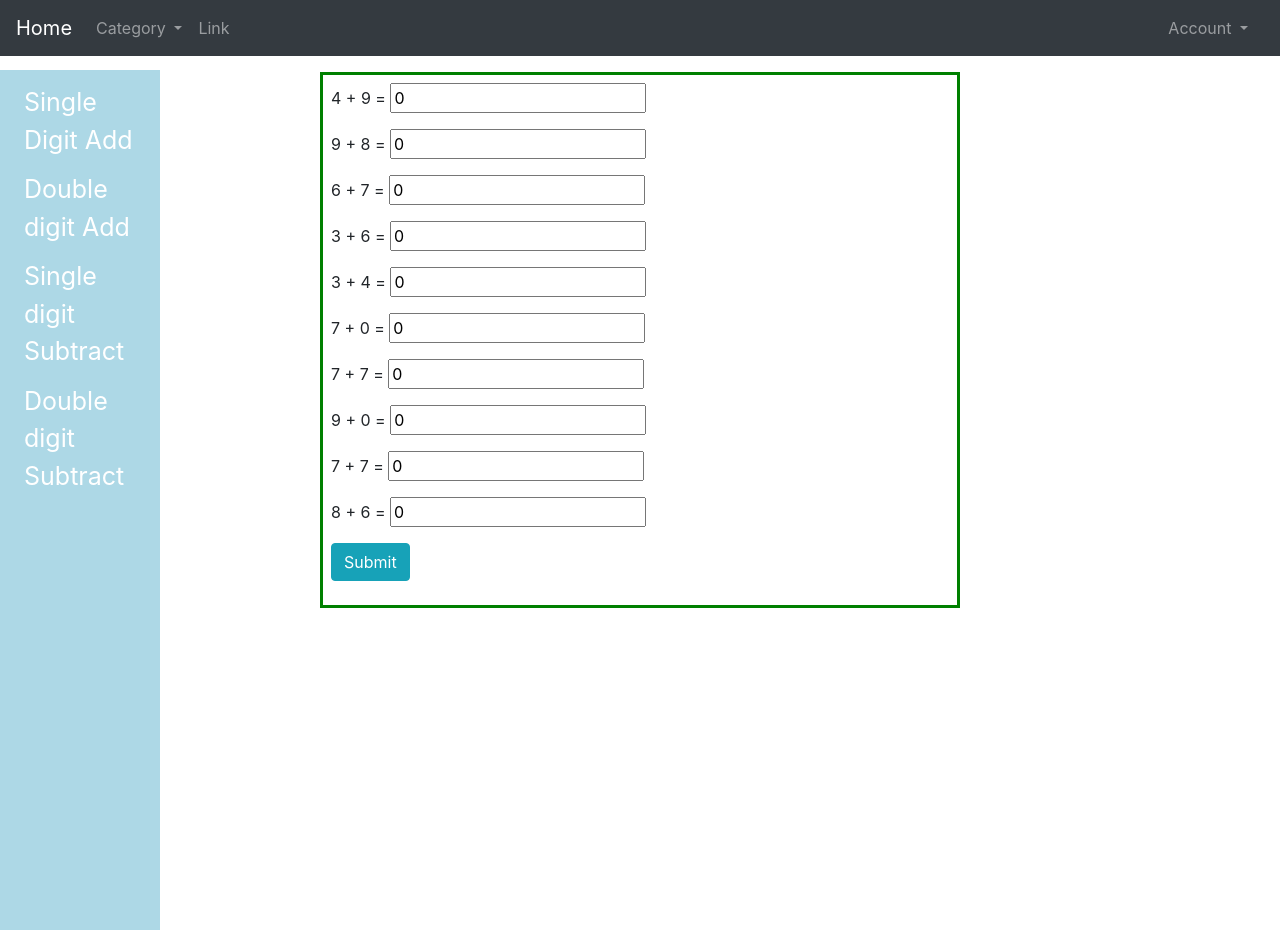
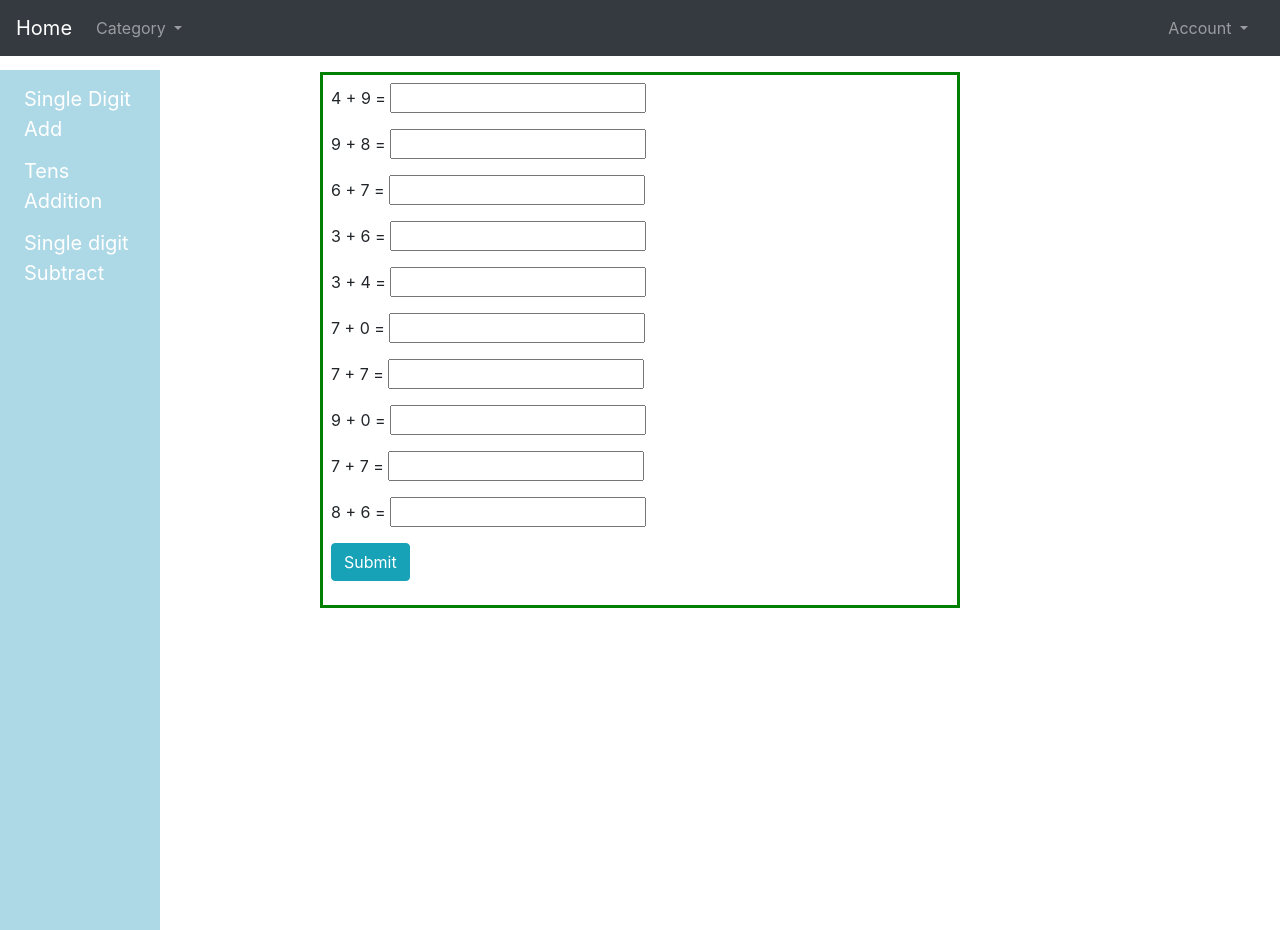
Before and after one commit to kaviraja81/mathsquiz, a Django app: page /grade1/add/1/ in a window 1280 px wide. Run offline with Django 3.2, Linux system fonts and the light colour scheme; some libraries are stand-ins or nearby versions.

Commit message:
Added all urls and divided by grades

```diff
--- a/mywebsite/maths/templates/maths/addition.html
+++ b/mywebsite/maths/templates/maths/addition.html
@@ -18,11 +18,18 @@
 <div class=" container center p-2">
 <form method="POST" action=""style="">
       {% csrf_token%}
+      {% for each_number1,each_number2,validate_val,output in  zippedlist %}
+      {% if operator == '-' %}
+         {% if each_number1  < each_number2 %}
+           <p >       {{ each_number2}}  {{ operator }}     {{ each_number1 }}  =
+         {% else %}
+         <p >       {{ each_number1}}  {{ operator }}     {{ each_number2 }}  =
 
-    {% for each_number1,each_number2,validate_val,output in  zippedlist %}
-        <p >       {{ each_number1}}  +      {{ each_number2 }}  =
-
-          {% if  not validate_val %}
+         {% endif %}
+      {% else %}
+          <p >       {{ each_number1}}  {{ operator }}     {{ each_number2 }}  =
+      {% endif %}
+      {% if  not validate_val %}
                <input type="text" name="inputans">
                <span style= "color:red">Please fill in the answer</span>
             {%else %}
--- a/mywebsite/maths/templates/maths/homepage.html
+++ b/mywebsite/maths/templates/maths/homepage.html
@@ -19,7 +19,7 @@
         <div class="card-body">
         <h5 class="card-title">Grade 2</h5>
         <p class="card-text">Maths Worksheets for Grade 2</p>
-        <a href="#" class="btn btn-primary stretched-link">Worksheets</a>
+        <a href="/grade2" class="btn btn-primary stretched-link">Worksheets</a>
         </div>
     </div>
 
--- a/mywebsite/maths/templates/maths/includes/navbar.html
+++ b/mywebsite/maths/templates/maths/includes/navbar.html
@@ -14,15 +14,15 @@
             Category </a>
 
         <div class="dropdown-menu" aria-labelledby="navbarDropdown">
-          <a class="dropdown-item" href="/register">Grade1</a>
-          <a class="dropdown-item" href="/login">Grade2</a>
+          <a class="dropdown-item" href="/grade1">Grade1</a>
+          <a class="dropdown-item" href="/grade2">Grade2</a>
           <div class="dropdown-divider"></div>
           <a class="dropdown-item" href="#">Something else here</a>
         </div>
       </li>
-        <li class="nav-item">
+        <!-- <li class="nav-item">
           <a class="nav-link" href="#">Link</a>
-        </li>
+        </li> -->
 
         <!-- <li class="nav-item">
           <a class="nav-link disabled" href=
--- a/mywebsite/maths/templates/maths/includes/verticalnavbar.html
+++ b/mywebsite/maths/templates/maths/includes/verticalnavbar.html
@@ -29,7 +29,7 @@
     .sidenav a {
         padding:6px 8px 6px 16px;
         text-decoration: none;
-        font-size:25px;
+        font-size:20px;
         color: white;
         display:block;
     }
@@ -44,8 +44,15 @@
     }
     </style>
     <div class="sidenav p-2 ">
-		<a href="/grade1/add/1">Single Digit Add</a>
-        <a href="/grade1/add/2"> Double digit Add</a>
-        <a href="/grade1sub"> Single digit Subtract</a>
-        <a href="/grade1sub2digit"> Double digit Subtract</a>
+
+    {% if '/grade1/' in request.path %}
+        <a href="/grade1/add/1">Single Digit Add</a>
+        <a href="/grade1/add/3"> Tens Addition</a>
+        <a href="/grade1/sub/4"> Single digit Subtract</a>
+    {%endif%}
+    {% if '/grade2/' in request.path %}
+        <a href="/grade2/add/2"> Double digit Add</a>
+        <a href="/grade2/sub/5"> Double digit Subtract</a>
+        <a href="/grade1/sub/6"> Tens Subtraction </a>
+    {%endif%}
 	</div>
--- a/mywebsite/maths/urls.py
+++ b/mywebsite/maths/urls.py
@@ -2,9 +2,12 @@ from django.urls import path,include
 from . import views
 urlpatterns=[
     path('',views.index,name='index'),
-    path("grade1/add/<int:category>/",views.add,name="add3"),
     path("register/",views.register,name="register"),
     path('', include("django.contrib.auth.urls")),
-    path('grade1/',views.grade1,name="grade1"),
-    path("grade1/add2digit/<int:category>/",views.add,name="add3"),
+    path('grade1/',views.grade,name="grade"),
+    path('grade2/',views.grade,name="grade"),
+    path("grade1/add/<int:category>/",views.add,name="add"),
+    path("grade1/sub/<int:category>/",views.add,name="add"),
+    path("grade2/add/<int:category>/",views.add,name="add"),
+    path("grade2/sub/<int:category>/",views.add,name="add")
 ]
--- a/mywebsite/maths/views.py
+++ b/mywebsite/maths/views.py
@@ -21,47 +21,78 @@ def index(request):
 
 # val=[response.POST.get('inputans{}'.format(i)) for i in range(1,11)]
 
-def grade1(response):
+def grade(response):
     return render(response,"maths/grade.html",{})
 
 
 def add(response,category):
     global result
     global num1, num2
+    operator = '+'
+    print(response.get_full_path())
+    # print(response.path)
+    # print(response.build_absolute_uri())
+    valsplit=response.path.split('/')
+    if valsplit[2] == 'add' :
+       operator = '+'
+    elif valsplit[2] == 'sub':
+        operator = '-'
 
+
+    print (operator)
     if response.method == "POST":
         output = response.POST.getlist('inputans')
         print(num1, num2)
+        print(output)
         validoutput, IsValid = validate(output)
         print(validoutput, output, IsValid)
+
         if not IsValid:
+            print("not valid")
             zippedlist = zip(num1, num2, validoutput, output)
-            return render(response, "maths/addition.html", {"zippedlist": zippedlist})
+            return render(response, "maths/addition.html", {"zippedlist": zippedlist,"operator": operator})
+
         else:
             output = [int(i) for i in output]
             score = calcscore(output, result)
             username = User.objects.get(username=response.user.username)
 
          #   username=response.user.username
-            t=Score(score=score,grade='1',category='1',username=username)
+            t=Score(score=score,grade=valsplit[1][5],category=valsplit[3],username=username)
             t.save()
 
             return HttpResponse(f'Good Job! Your Score is {score} /10')
     else:
+        ##  Category 1 is Single Digit Addition,
+        ##  Category 2 is Double Digit Addition
+        #3  Category 3 is Additions with Tens
+        ##  Category 4 is Single Digit Subtraction
+        ##  Category 5 is Double Digit Subtraction
+        ##  Category 6 is Subtraction wtih tens
         form1 = AdditionForm()
-        if category == 1 :
+        if category == 1 or category == 4 :
             num1 = form1.randnumsingledigit()
             num2 = form1.randnumsingledigit()
-        else :
+        elif category == 2 or category == 4:
             num1 = form1.randnumdoubledigit()
             num2 = form1.randnumdoubledigit()
+        elif category == 3 or category == 6 :
+            num1 = form1.randnumsingledigit()
+            num2 = form1.randnumsingledigit()*10
 
-        output = [0 for i in range(10)]
+        # if operator == '-' :
+        #     [x for x,y in num1 if num1 > num2 else: y  ]
+        #    if num1 > num2 :
+        #       print (num1 > num2)
+
+        output = ['' for i in range(10)]
         validval = [True for i in range(10)]
         zippedlist = zip(num1, num2, validval, output)
-        result = num1+num2
+        if operator == '+' :  result = num1+num2
+        else : result = num1-num2
         validval = [True for i in range(10)]
-        return render(response, "maths/addition.html", {"zippedlist": zippedlist})
+        context={}
+        return render(response, "maths/addition.html", {"zippedlist": zippedlist,"operator": operator})
 
 def register(request):
 
```
Also changed, not shown: mywebsite/db.sqlite3.
